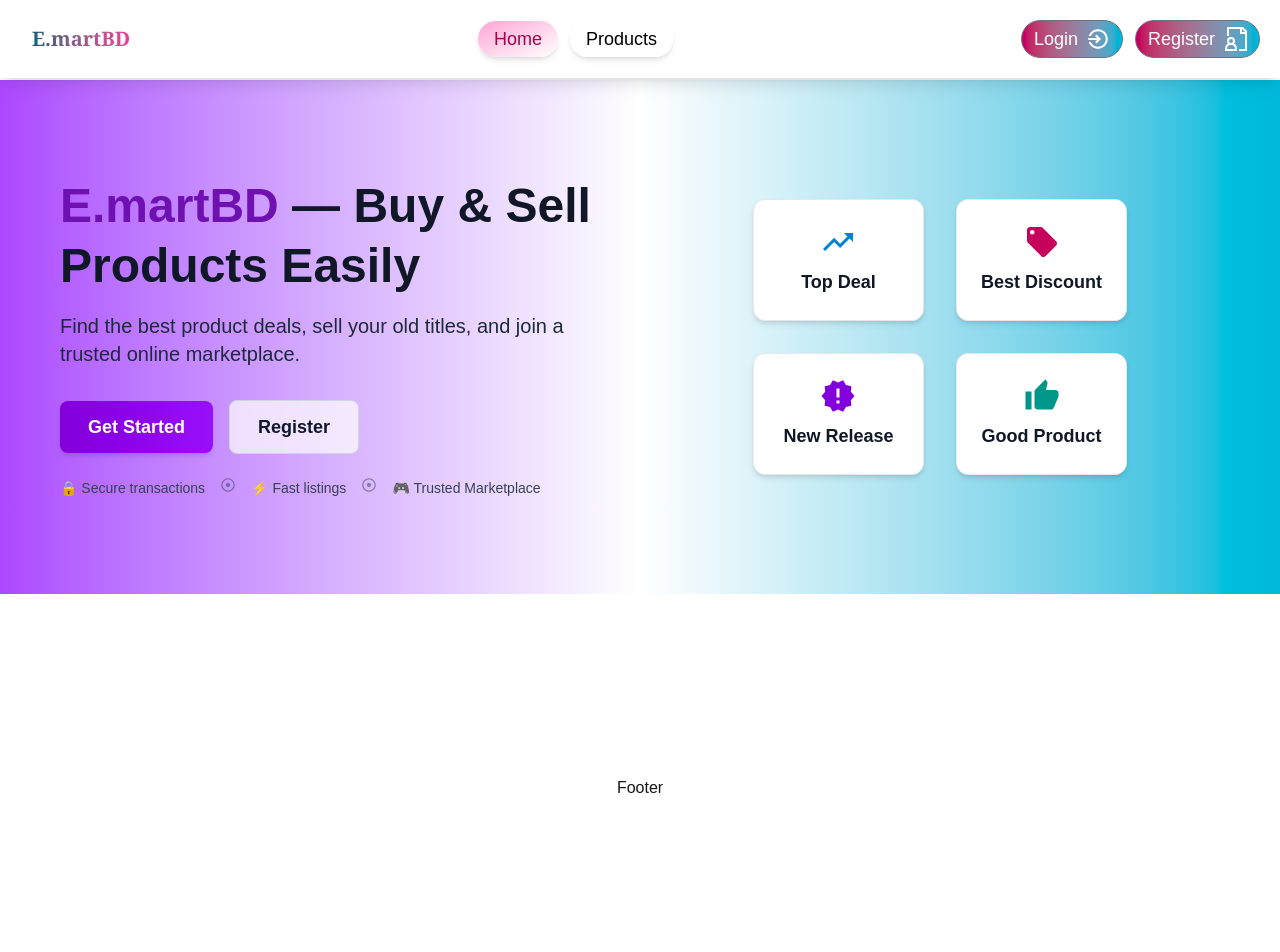
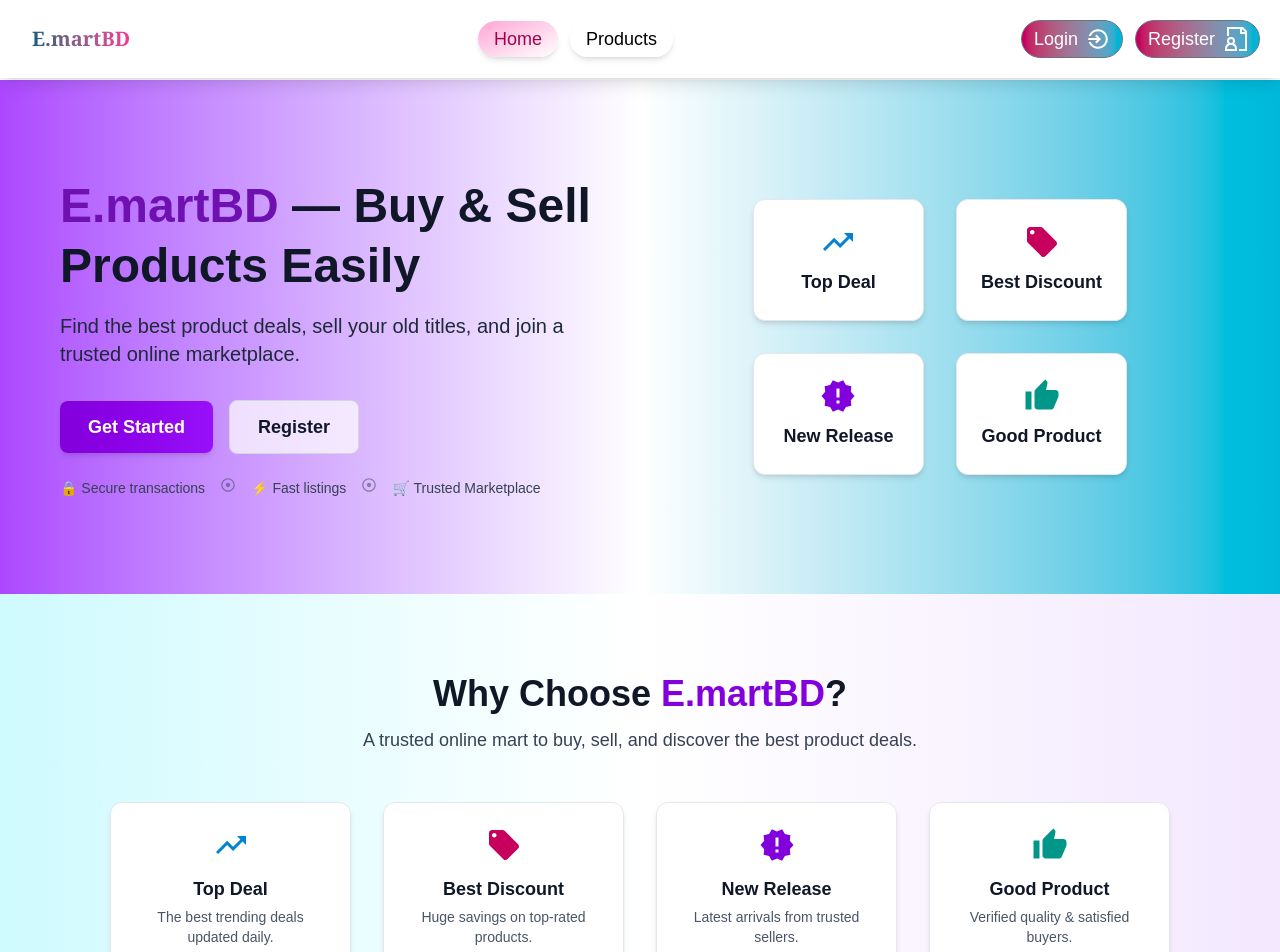
Before and after one commit to nahiyankhan55/ejp-nextjs-task-client, a Next.js app: page / in a window 1280 px wide. Shown: the top 952 px of the page. Before the commit the page ends 800 px from the top, so only its background shows below. Built offline with nearby package versions, Linux system fonts and the light colour scheme; no server answers.

Commit message:
features section add

```diff
--- a/package.json
+++ b/package.json
@@ -12,6 +12,7 @@
     "@emotion/react": "^11.14.0",
     "@emotion/styled": "^11.14.1",
     "@mui/material": "^7.3.5",
+    "aos": "^2.3.4",
     "dotenv": "^17.2.3",
     "next": "16.0.3",
     "next-auth": "^4.24.13",
--- a/src/app/layout.js
+++ b/src/app/layout.js
@@ -4,6 +4,7 @@ import Navbar from "@/components/Navbar";
 import Footer from "@/components/Footer";
 import { ToastContainer } from "react-toastify";
 import Providers from "@/components/Providers";
+import "aos/dist/aos.css";
 
 const geistSans = Geist({
   variable: "--font-geist-sans",
--- a/src/app/page.js
+++ b/src/app/page.js
@@ -1,9 +1,11 @@
+import FeaturesSection from "@/components/Home/FeaturesSection";
 import HeaderSection from "@/components/Home/HeaderSection";
 
 export default function Home() {
   return (
     <div className="flex flex-col items-center w-full">
       <HeaderSection></HeaderSection>
+      <FeaturesSection></FeaturesSection>
     </div>
   );
 }
--- /dev/null
+++ b/src/components/Home/FeaturesSection.jsx
@@ -0,0 +1,72 @@
+"use client";
+
+import {
+  MdNewReleases,
+  MdLocalOffer,
+  MdTrendingUp,
+  MdThumbUp,
+} from "react-icons/md";
+import AOS from "aos";
+import { useEffect } from "react";
+
+const FeaturesSection = () => {
+  useEffect(() => {
+    AOS.init();
+  }, []);
+  const features = [
+    {
+      title: "Top Deal",
+      desc: "The best trending deals updated daily.",
+      icon: <MdTrendingUp className="text-4xl text-sky-600" />,
+    },
+    {
+      title: "Best Discount",
+      desc: "Huge savings on top-rated products.",
+      icon: <MdLocalOffer className="text-4xl text-pink-700" />,
+    },
+    {
+      title: "New Release",
+      desc: "Latest arrivals from trusted sellers.",
+      icon: <MdNewReleases className="text-4xl text-purple-700" />,
+    },
+    {
+      title: "Good Product",
+      desc: "Verified quality & satisfied buyers.",
+      icon: <MdThumbUp className="text-4xl text-teal-600" />,
+    },
+  ];
+
+  return (
+    <section className="w-full py-16 md:py-20 bg-linear-to-l from-purple-100 via-white to-cyan-100">
+      <div className="max-w-[1100px] mx-auto px-5">
+        {/* Section Title */}
+        <h2 className="text-2xl sm:text-3xl md:text-4xl font-bold text-center text-gray-900">
+          Why Choose <span className="text-purple-700">E.martBD</span>?
+        </h2>
+        <p className="text-center text-gray-700 mt-3 mb-12 text-base sm:text-lg max-w-2xl mx-auto">
+          A trusted online mart to buy, sell, and discover the best product
+          deals.
+        </p>
+
+        {/* Feature Grid */}
+        <div className="grid grid-cols-1 sm:grid-cols-2 lg:grid-cols-4 gap-6 md:gap-8">
+          {features.map((item, index) => (
+            <div
+              data-aos="zoom-in"
+              key={index}
+              className="p-6 rounded-xl bg-white shadow-md hover:shadow-xl transition border border-gray-200 flex flex-col items-center text-center hover:scale-[1.03]"
+            >
+              {item.icon}
+              <h4 className="font-semibold text-gray-900 mt-3 text-lg">
+                {item.title}
+              </h4>
+              <p className="text-gray-600 text-sm mt-1">{item.desc}</p>
+            </div>
+          ))}
+        </div>
+      </div>
+    </section>
+  );
+};
+
+export default FeaturesSection;
--- a/src/components/Home/HeaderSection.jsx
+++ b/src/components/Home/HeaderSection.jsx
@@ -64,7 +64,7 @@ const HeaderSection = () => {
             <span className="opacity-50">
               <FaRegDotCircle></FaRegDotCircle>
             </span>
-            <span>🎮 Trusted Marketplace</span>
+            <span>🛒 Trusted Marketplace</span>
           </div>
         </div>
 
```
Also changed, not shown: 1 other file (tests, documents, lock files or other folders).
